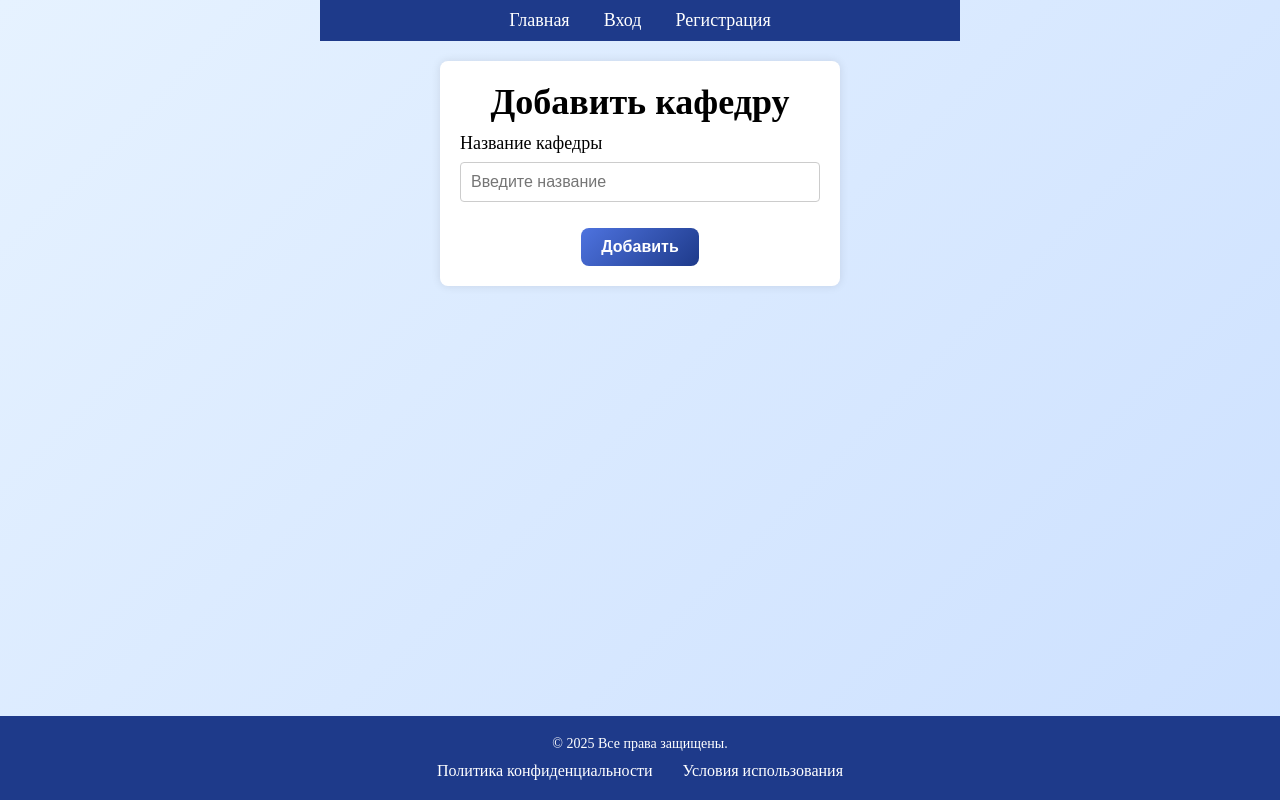
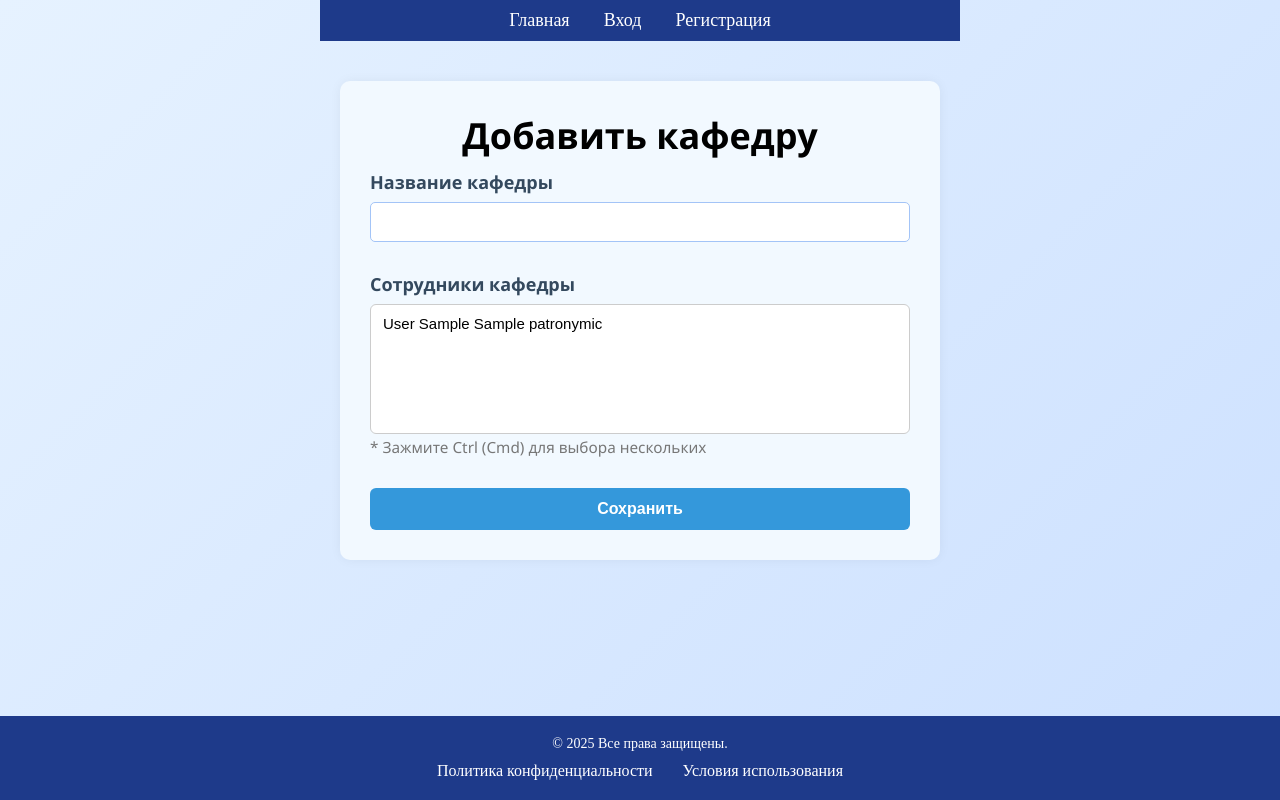
Before and after one commit to Andrew-Star12/php1, a PHP site: template views/site/create_department.php in a window 1280 px wide. Run offline with PHP 8.4, Linux system fonts and the light colour scheme; the template is opened without the code that fills it: most values are stand-ins (such as "Sample title", 1, 10 or a date in 2020); data that the repository does not hold is empty.

Commit message:
Редактирование каферды_добавление/список

```diff
--- a/views/site/create_department.php
+++ b/views/site/create_department.php
@@ -1,56 +1,110 @@
 <section class="create-department">
     <h2>Добавить кафедру</h2>
-    <h3><?= $message ?? ''; ?></h3>
+    <?php if (!empty($message)): ?>
+        <div class="form-message"><?= $message ?></div>
+    <?php endif; ?>
 
     <form method="POST">
-        <label>
-            Название кафедры
-            <input type="text" name="DepartmentName" placeholder="Введите название">
-        </label>
-        <button class="create-button" type="submit">Добавить</button>
+        <div class="form-group">
+            <label for="DepartmentName">Название кафедры</label>
+            <input type="text" id="DepartmentName" name="DepartmentName" placeholder="" required>
+        </div>
+
+        <div class="form-group">
+            <label for="employees">Сотрудники кафедры</label>
+            <select name="employees[]" multiple size="6">
+                <?php foreach ($employees as $employee): ?>
+                    <option value="<?= $employee->id ?>">
+                        <?= $employee->LastName . ' ' . $employee->FirstName . ' ' . $employee->Patronymic ?>
+                    </option>
+                <?php endforeach; ?>
+            </select>
+            <small>* Зажмите Ctrl (Cmd) для выбора нескольких</small>
+        </div>
+
+        <button type="submit" class="submit-btn">Сохранить</button>
     </form>
 </section>
 
+
 <style>
     .create-department {
-        background-color: #fff;
-        padding: 20px;
-        margin: 20px auto;
-        border-radius: 8px;
-        max-width: 400px;
-        box-shadow: 0 0 10px rgba(0, 0, 0, 0.1);
+        max-width: 600px;
+        margin: 40px auto;
+        padding: 30px;
+        background-color: #f2f9ff;
+        border-radius: 10px;
+        box-shadow: 0 0 12px rgba(0, 0, 0, 0.05);
+        font-family: 'Segoe UI', sans-serif;
     }
 
-    .create-department h2 {
+    .form-container h2 {
         text-align: center;
+        color: #2c3e50;
+        margin-bottom: 25px;
     }
 
-    .create-department input[type="text"] {
-        width: 100%;
-        padding: 10px;
-        margin-top: 8px;
-        margin-bottom: 16px;
-        border: 1px solid #ccc;
+    .form-message {
+        background-color: #fdecea;
+        border-left: 5px solid #e74c3c;
+        color: #c0392b;
+        padding: 10px 15px;
+        margin-bottom: 20px;
         border-radius: 4px;
+        font-weight: bold;
     }
 
-    .create-button {
-        display: inline-block;
-        padding: 10px 20px;
+    .form-group {
+        margin-bottom: 20px;
+    }
+
+    label {
+        display: block;
+        font-weight: bold;
+        margin-bottom: 8px;
+        color: #34495e;
+    }
+
+    input[type="text"],
+    select {
+        width: 100%;
+        padding: 10px 12px;
+        border: 1px solid #ccc;
+        border-radius: 6px;
+        font-size: 15px;
+        background-color: #fff;
+        transition: border-color 0.3s;
+    }
+
+    input[type="text"]:focus,
+    select:focus {
+        border-color: #3498db;
+        outline: none;
+    }
+
+    select {
+        height: auto;
+    }
+
+    small {
+        color: #777;
+        font-size: 0.85em;
+    }
+
+    .submit-btn {
+        width: 100%;
+        background-color: #3498db;
+        color: white;
+        border: none;
+        padding: 12px 0;
+        border-radius: 6px;
         font-size: 16px;
         font-weight: bold;
-        color: #fff;
-        background: linear-gradient(135deg, #4e73df, #1e3a8a);
-        border-radius: 8px;
-        text-decoration: none;
-        transition: background 0.3s ease, transform 0.3s ease;
-        margin: auto;
         cursor: pointer;
+        transition: background-color 0.3s;
     }
 
-    .create-button:hover {
-        background: linear-gradient(135deg, #1e3a8a, #4e73df);
-        transform: scale(1.05);
+    .submit-btn:hover {
+        background-color: #2980b9;
     }
-
 </style>
--- a/views/site/create_discipline.php
+++ b/views/site/create_discipline.php
@@ -11,8 +11,8 @@
         </div>
 
         <div class="form-group">
-            <label for="employees">Сотрудники, ведущие дисциплину</label>
-            <select name="employees[]" id="employees" multiple size="6">
+            <label for="employees">Сотрудники кафедры</label>
+            <select name="employees[]"  multiple size="6">
                 <?php foreach ($employees as $employee): ?>
                     <option value="<?= $employee->id ?>">
                         <?= $employee->LastName . ' ' . $employee->FirstName . ' ' . $employee->Patronymic ?>
```
Also changed, not shown: app/Controller/Site.php (+5 -4 lines), views/site/list_departments.php (+64 -34 lines), views/site/list_employees.php (+12 -1 lines).
